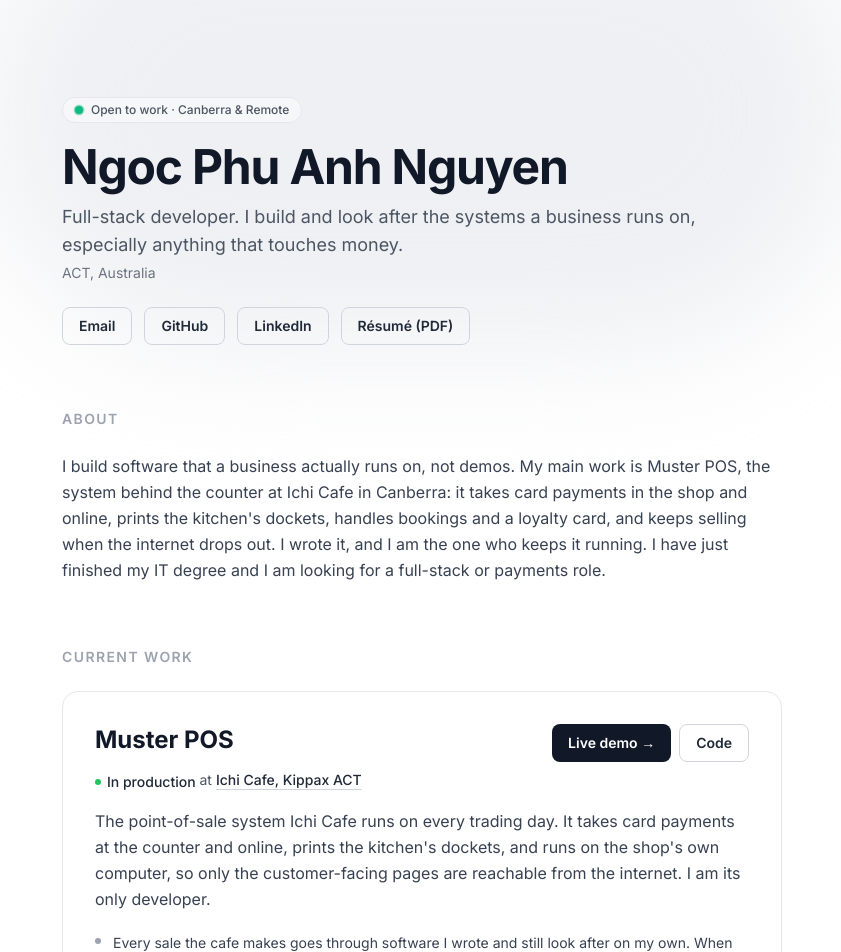
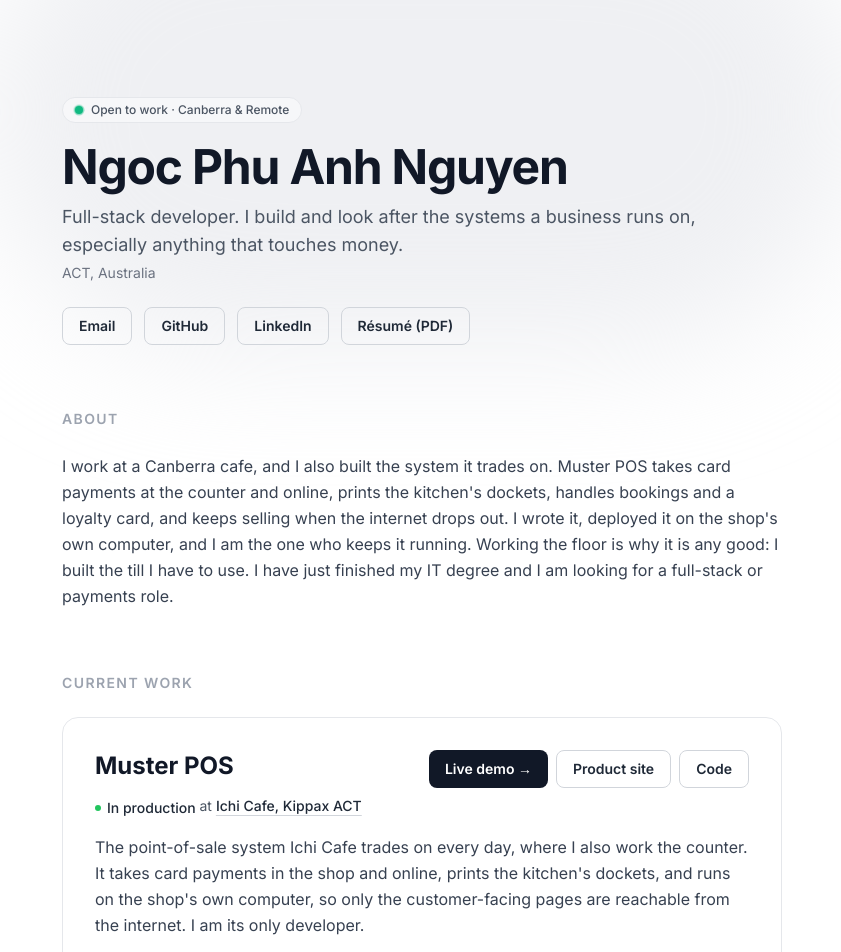
Before and after one commit to phuanh20001/portfolio, a Next.js app: page / in a window 1280 px wide. Shown: the top 952 px of the page, without its empty margins (218-1059 px from the left). Built offline with nearby package versions, Linux system fonts and the light colour scheme.

Commit message:
Refine résumé content for clarity and update project descriptions to better reflect current work and skills

```diff
--- a/src/app/page.js
+++ b/src/app/page.js
@@ -125,6 +125,7 @@
             <h3 className="text-2xl font-bold">{featuredProject.name}</h3>
             <div className="flex gap-2">
               <LinkButton href={featuredProject.demoUrl} primary>Live demo →</LinkButton>
+              <LinkButton href={featuredProject.siteUrl}>Product site</LinkButton>
               <LinkButton href={featuredProject.repoUrl}>Code</LinkButton>
             </div>
           </div>
--- a/src/data/profile.js
+++ b/src/data/profile.js
@@ -24,12 +24,13 @@
 
   // 2–4 sentences. Who you are, what you're good at, what you're looking for.
   about:
-    'I build software that a business actually runs on, not demos. My main work ' +
-    'is Muster POS, the system behind the counter at Ichi Cafe in Canberra: it ' +
-    "takes card payments in the shop and online, prints the kitchen's dockets, " +
-    'handles bookings and a loyalty card, and keeps selling when the internet ' +
-    'drops out. I wrote it, and I am the one who keeps it running. I have just ' +
-    'finished my IT degree and I am looking for a full-stack or payments role.',
+    'I work at a Canberra cafe, and I also built the system it trades on. Muster ' +
+    "POS takes card payments at the counter and online, prints the kitchen's " +
+    'dockets, handles bookings and a loyalty card, and keeps selling when the ' +
+    "internet drops out. I wrote it, deployed it on the shop's own computer, and " +
+    'I am the one who keeps it running. Working the floor is why it is any good: ' +
+    'I built the till I have to use. I have just finished my IT degree and I am ' +
+    'looking for a full-stack or payments role.',
 
   // Group your skills however you like. Add/remove groups and items freely.
   // Kept short and moved below the work on purpose. A list of tool names proves
@@ -74,13 +75,14 @@
     url: 'https://ichicafekippax.com',
   },
   blurb:
-    'The point-of-sale system Ichi Cafe runs on every trading day. It takes card ' +
-    "payments at the counter and online, prints the kitchen's dockets, and runs on " +
-    "the shop's own computer, so only the customer-facing pages are reachable from " +
-    'the internet. I am its only developer.',
+    'The point-of-sale system Ichi Cafe trades on every day, where I also work the ' +
+    "counter. It takes card payments in the shop and online, prints the kitchen's " +
+    "dockets, and runs on the shop's own computer, so only the customer-facing " +
+    'pages are reachable from the internet. I am its only developer.',
   // The engineering decisions that make it portfolio-worthy. Keep these tight.
   highlights: [
-    'Every sale the cafe makes goes through software I wrote and still look after on my own. When something breaks before opening, it is mine to fix, usually remotely and before staff arrive.',
+    "I have worked the counter at Ichi Cafe since 2023. In 2026 I built the cafe's till, because from the floor I could see what slowed service down and what went wrong under pressure. Every sale the cafe makes now runs through software I wrote and still look after on my own.",
+    'When something breaks before opening, it is mine to fix, usually remotely and before staff arrive.',
     'The till accepts card payments through three different providers and behaves the same way whichever one is switched on. Each sale remembers who processed it, so a refund always goes back the way the money came in.',
     "For the newest of those I connected the till straight to the bank's card reader, writing the low-level messaging myself instead of using a ready-made plugin. It is now going through the bank's certification.",
     'Money is worked out exactly, never with the small rounding errors ordinary computer maths introduces, and a report flags any sale that disagrees with the payment provider by even one cent.',
@@ -90,6 +92,8 @@
   stack: ['Next.js 16', 'JavaScript', 'PostgreSQL', 'Prisma', 'Tailwind', 'Stripe', 'Square', 'Linkly / EFTPOS'],
   demoUrl: 'https://dreamy-cafe.vercel.app',
   repoUrl: 'https://github.com/phuanh20001/Muster-POS',
+  // The product's own site. Leave '' to hide the button.
+  siteUrl: 'https://musterpos.com',
 }
 
 // Supporting projects. Guidance:
```
Also changed, not shown: resume.html (+10 -9 lines), 1 other file (tests, documents, lock files or other folders).
